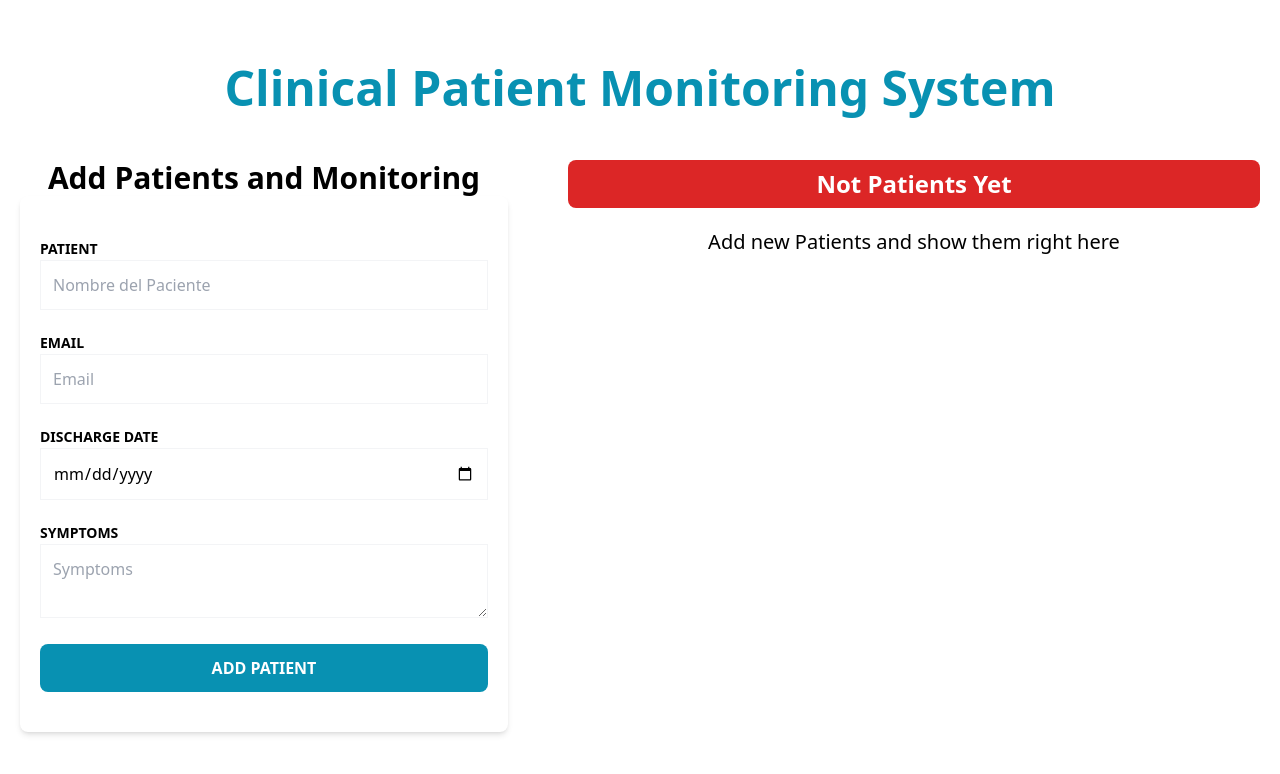
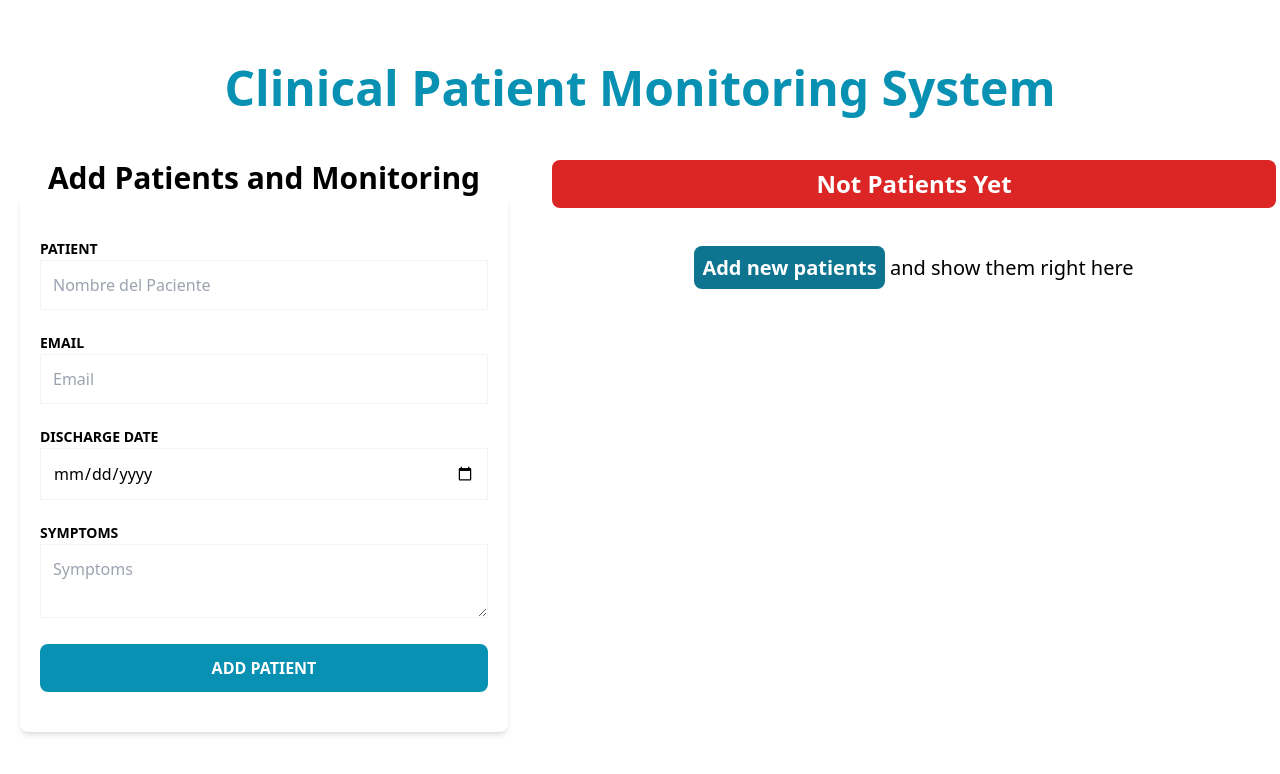
Before and after one commit to macRountree/patiens-manager-tsx-zustand, a React (Vite) app: page / in a window 1280 px wide. Shown: the top 774 px of the page. Built offline with nearby package versions, Linux system fonts and the light colour scheme.

Commit message:
chore: Update styling of PatientsList component

```diff
--- a/src/App.tsx
+++ b/src/App.tsx
@@ -10,7 +10,7 @@ function App() {
           Clinical Patient Monitoring System
         </h1>
 
-        <div className="mt-12 md:flex md:gap-5">
+        <div className="mt-12 md:flex md:gap-5 ">
           <PatientForm />
           <PatientsList />
         </div>
--- a/src/components/PatientsList.tsx
+++ b/src/components/PatientsList.tsx
@@ -4,7 +4,10 @@ export const PatientsList = () => {
   const patients = usePatientStore(state => state.patients);
   console.log('patients', patients);
   return (
-    <div className="md:w-1/2 lg:w-3/5 md:h-screen overflow-y-scroll">
+    <div
+      className={`md:w-1/2 lg:w-3/5 md:max-h-screen
+         ${patients.length ? 'overflow-y-scroll' : ''}`}
+    >
       {patients.length ? (
         <>
           <h2 className="font-black text-center text-3xl text-cyan-600">
@@ -23,12 +26,15 @@ export const PatientsList = () => {
       ) : (
         <>
           {' '}
-          <h2 className="font-black text-2xl bg-red-600 text-center text-white p-2 rounded-lg mx-5 ">
+          <h2 className="font-black text-2xl bg-red-600 text-center text-white p-2 rounded-lg mx-1 ">
             Not Patients Yet
           </h2>
-          <p className="text-xl mt-5 text-center mb-10">
+          <p className="text-xl mt-10 text-center mb-10 leading-10 ">
             {' '}
-            Add new Patients and show them right here{' '}
+            <span className="bg-cyan-700 text-white p-2 rounded-lg font-bold ">
+              Add new patients
+            </span>{' '}
+            and show them right here{' '}
           </p>
         </>
       )}
```
